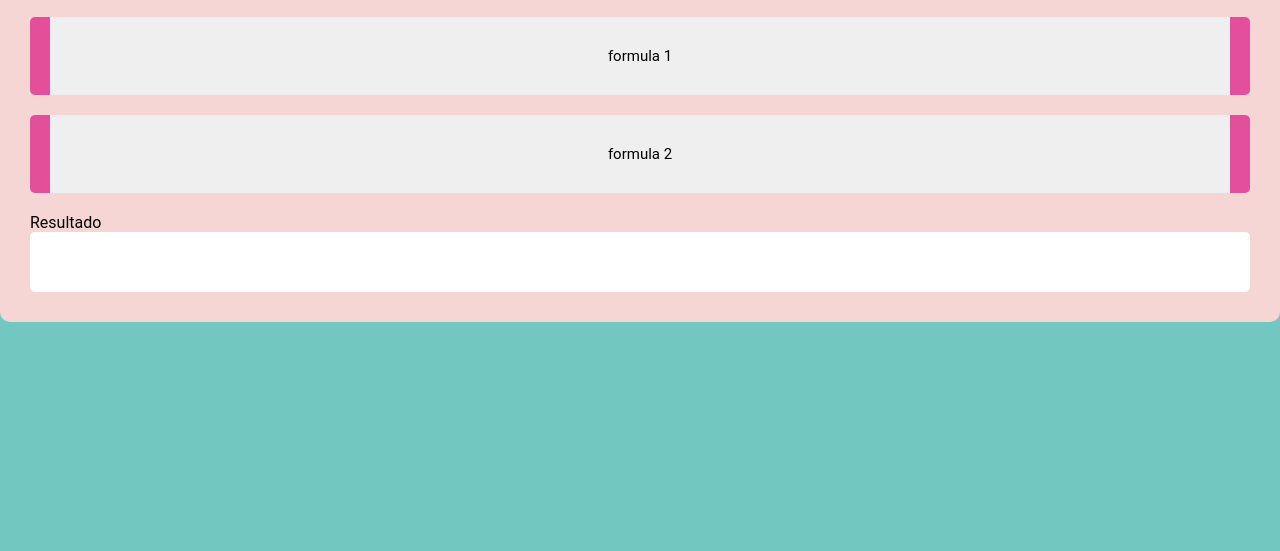
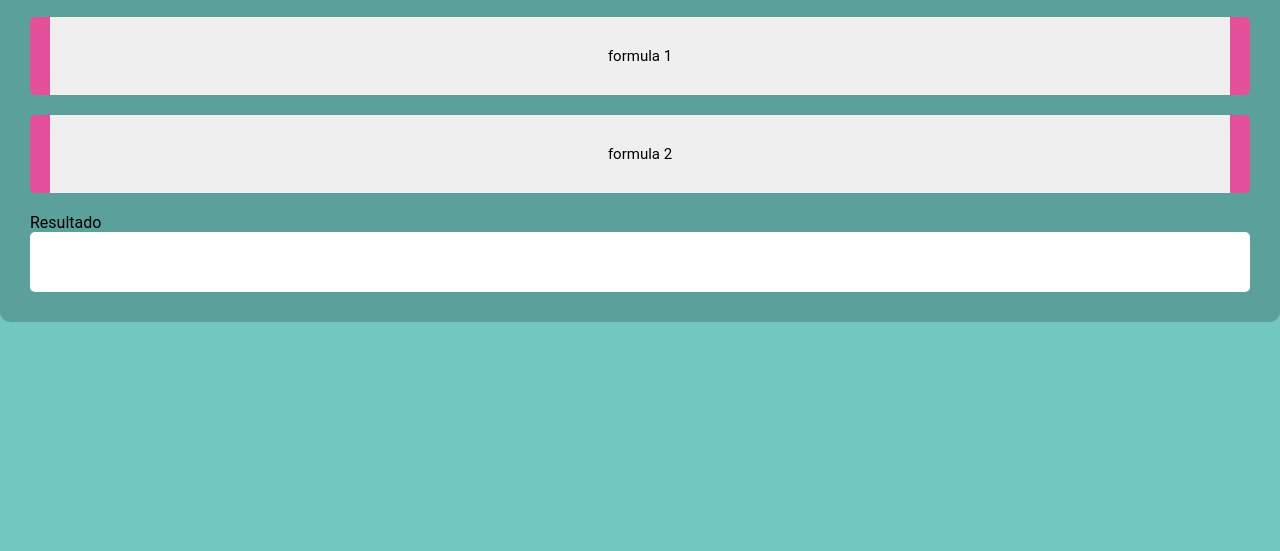
Before and after one commit to APHELOS/edadp, a plain HTML site: page index.html in a window 1280 px wide. Shown: the part 249-800 px from the top of the page. Drawn offline with Linux system fonts and the light colour scheme.

Commit message:
Update style.css

```diff
--- a/style.css
+++ b/style.css
@@ -19,7 +19,7 @@ body {
     color:#000;
 }
 .formulario {
-    background-color:#f6d6d5;
+    background-color:rgba(0,0,0,.2);
     width:100%;
     padding:30px;
     margin:auto ;
```
